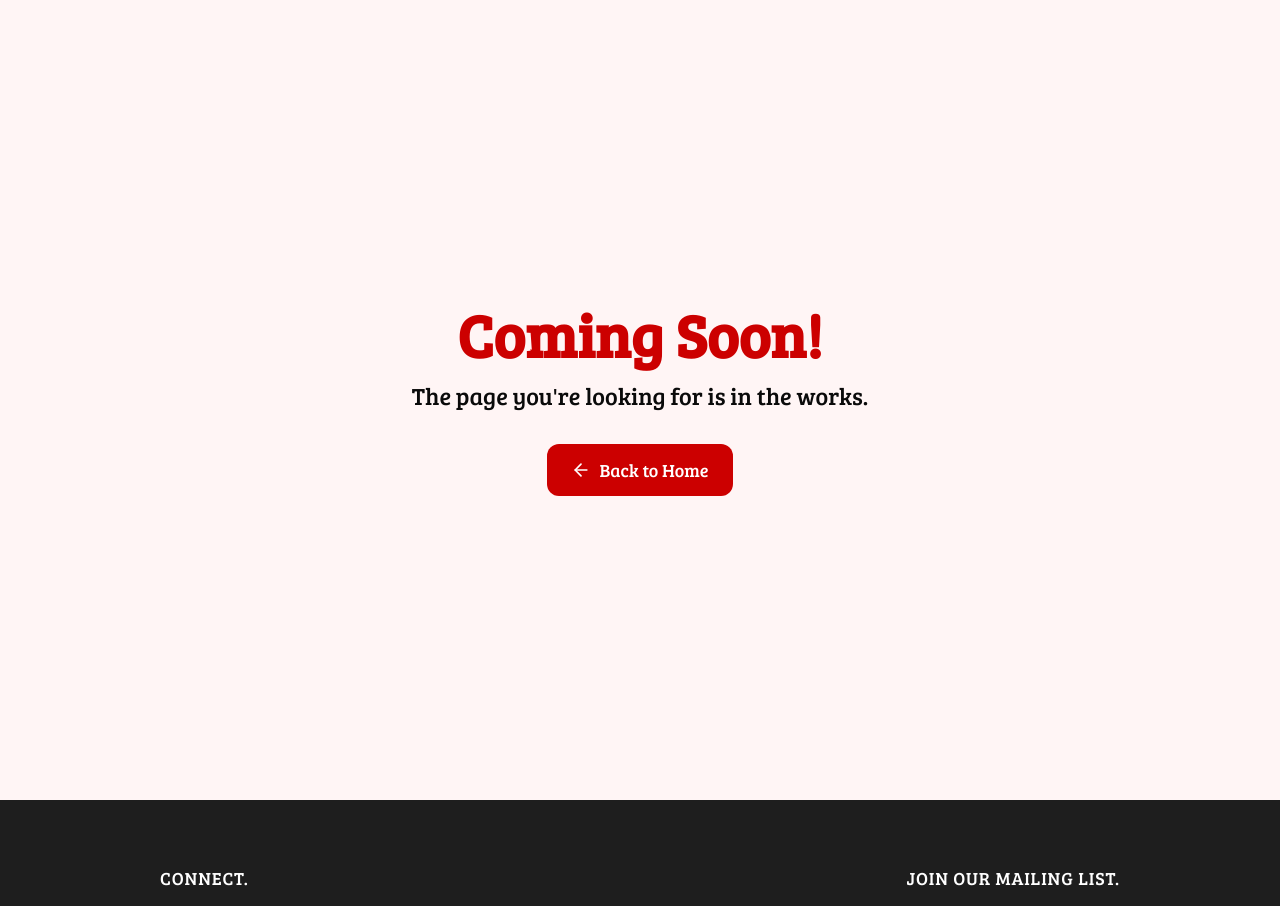
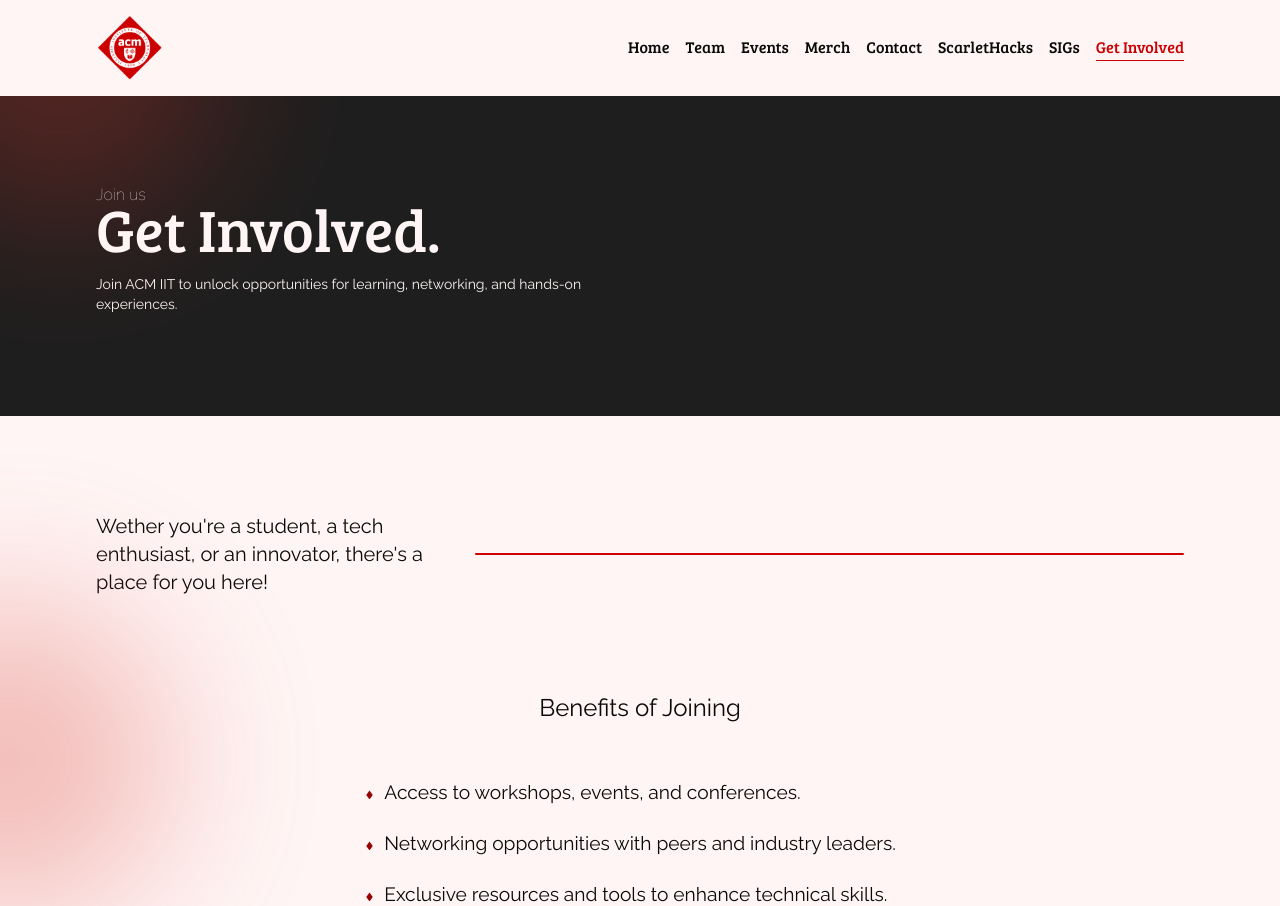
Before and after one commit to iitacm/iitacm1.github.io, a Next.js app: page /get-involved in a window 1280 px wide. Before the commit this address had no page. Shown: the top 906 px of the page. Built offline with nearby package versions, Linux system fonts and the light colour scheme.

Commit message:
`Refactor BoardMembers component and globals.css`

```diff
--- /dev/null
+++ b/app/get-involved/layout.tsx
@@ -0,0 +1,14 @@
+import { NavigationBar } from '@/components/ui/navigation-bar';
+
+const Layout = ({ children } : { children: React.ReactNode }) => {
+    return(
+        <div className="relative flex flex-col min-h-screen">
+            <NavigationBar />
+            <main className="relative flex-1 flex flex-col">
+                {children}
+            </main>
+        </div>
+    );
+}
+
+export default Layout;
--- /dev/null
+++ b/app/get-involved/page.tsx
@@ -0,0 +1,35 @@
+import { Header } from "@/components/ui/page-header";
+
+const Page = () => {
+    const teamHeaderText = `Join ACM IIT to unlock opportunities for learning, networking, and hands-on experiences.`;
+
+    return(
+        <>
+        {/* Top left Blurred Circle */}
+        <div className="absolute top-[-100px] left-[-100px] w-80 h-80 bg-light-red rounded-full blur-[80px] opacity-30"></div>
+        {/* Mid left Blurred Circle */}
+        <div className="absolute top-[600px] left-[-150px] w-80 h-80 bg-light-red rounded-full blur-[80px] opacity-30"></div>
+
+        {/* Header */}
+        <Header pageName="Join us" title="Get Involved." headerText={teamHeaderText} />
+        <div className="my-16 px-8 lg:px-24">
+            <section className="my-8 flex gap-4 items-center">
+                <h2 className="flex-0 font-raleway text-xl w-1/2 md:w-1/3">Wether you&apos;re a student, a tech enthusiast, or an innovator, there&apos;s a place for you here!</h2>
+                <div className="flex-1 h-[2px] bg-accent-color-primary rounded-lg"></div>
+            </section>
+
+            <section className="font-raleway my-24 flex flex-col gap-4 items-center">
+                <h2 className="text-2xl">Benefits of Joining</h2>
+                <ul className="pl-0 mt-8 flex flex-col gap-4 crystyal-style-list">
+                    <li>Access to workshops, events, and conferences.</li>
+                    <li>Networking opportunities with peers and industry leaders.</li>
+                    <li>Exclusive resources and tools to enhance technical skills.</li>
+                    <li>Leadership and team-building experience.</li>
+                </ul>
+            </section>
+        </div>
+        </>
+    );
+};
+
+export default Page;
--- a/app/globals.css
+++ b/app/globals.css
@@ -11,6 +11,16 @@
   border-bottom: 1px solid var(--accent-color);
 }
 
+
+.crystyal-style-list > li {
+  font-size: 1.2em;
+  list-style-image: url('/diamond.svg');
+}
+
+.crystyal-style-list > li::marker{
+  font-size: 3.6em;
+  line-height: .1;
+}
 
 @layer base {
   :root {
--- a/components/team/board-members.tsx
+++ b/components/team/board-members.tsx
@@ -9,9 +9,7 @@
 import { BoardMemberModal } from "@/components/team/board-member-modal";
 import { Button } from "@/components/ui/button";
 import { Skeleton } from "@/components/ui/skeleton";
-//import { TbBrandLinkedin } from "react-icons/tb";
 import { PiLinkedinLogoLight } from "react-icons/pi";
-// import { PiLinkedinLogoThin } from "react-icons/pi";
 import { TwitterSVG, InstagramSVG2, GitHubSVG, PortfolioSVG } from "@/app/svgs";
 
 const BoardMembers = ()  => {
@@ -32,32 +30,32 @@
                 <div className="flex flex-col mt-2">
                     <h3 className="text-light-red text-lg">{member.position}</h3>
                     <p className="text-sm text-gray">{member.name}</p>
-                    <div className="mt-2 text-sm flex justify-between w-full items-center">
+                    <div className="mt-2 text-sm flex justify-between w-full items-center z-[9]">
                         <div className="socials flex items-center gap-2">
                             {member.socials.linkedin && (
                                 <Link href={member.socials.linkedin} target="_blank" className="text-fontcolor">
                                     {/* <TbBrandLinkedin className="w-8 h-8" /> */}
-                                    <PiLinkedinLogoLight className="w-8 h-8 text-fontcolor" />
+                                    <PiLinkedinLogoLight className="w-8 h-8 text-fontcolor transition hover:text-light-red" />
                                 </Link>
                             )}
                             {member.socials.twitter && (
                                 <Link href={member.socials.twitter} target="_blank" className="text-fontcolor">
-                                    <TwitterSVG className="w-8 h-8 text-fontcolor" />
+                                    <TwitterSVG className="w-8 h-8 text-fontcolor transition hover:text-light-red" />
                                 </Link>
                             )}
                             {member.socials.instagram && (
                                 <Link href={member.socials.instagram} target="_blank" className="text-fontcolor">
-                                    <InstagramSVG2 className="w-8 h-8 text-fontcolor" />
+                                    <InstagramSVG2 className="w-8 h-8 text-fontcolor transition hover:text-light-red" />
                                 </Link>
                             )}
                             {member.socials.portfolio && (
                                 <Link href={member.socials.portfolio} target="_blank" className="text-fontcolor">
-                                    <PortfolioSVG className="w-8 h-8 text-fontcolor" />
+                                    <PortfolioSVG className="w-8 h-8 text-fontcolor transition hover:text-light-red" />
                                 </Link>
                             )}
                             {member.socials.github && (
                                 <Link href={member.socials.github} target="_blank" className="text-fontcolor">
-                                    <GitHubSVG className="w-8 h-8 text-fontcolor" />
+                                    <GitHubSVG className="w-8 h-8 text-fontcolor transition hover:text-light-red" />
                                 </Link>
                             )}
                         </div>
@@ -94,7 +92,7 @@
     if (error) {
         return (
             <div className="flex flex-col items-center justify-center h-screen">
-                <h1 className="text-3xl text-fontcolor">Oops. Still fixing things up... <Link href="/" className="pb-px border-b border-accent-color-primary">Go Back Home</Link></h1>
+                <h1 className="text-3xl text-fontcolor">Oops. Still fixing things up... <Link href="/" className="pb-px border-b border-accent-color-primary text-accent-color-primary">Go Back Home</Link></h1>
             </div>
         );
     }
```
Also changed, not shown: public/diamond.svg (added).
